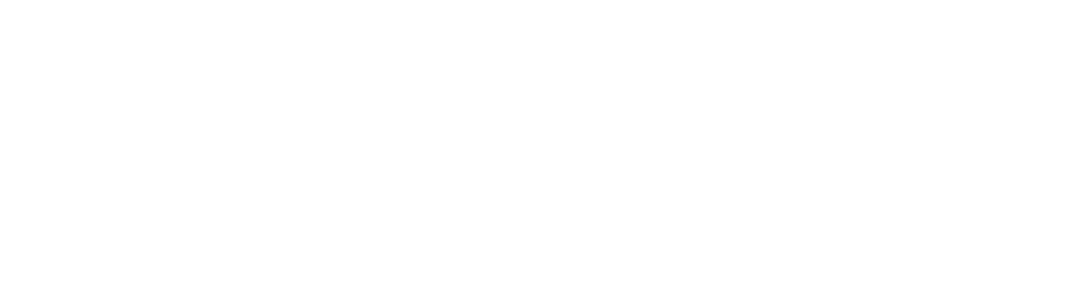
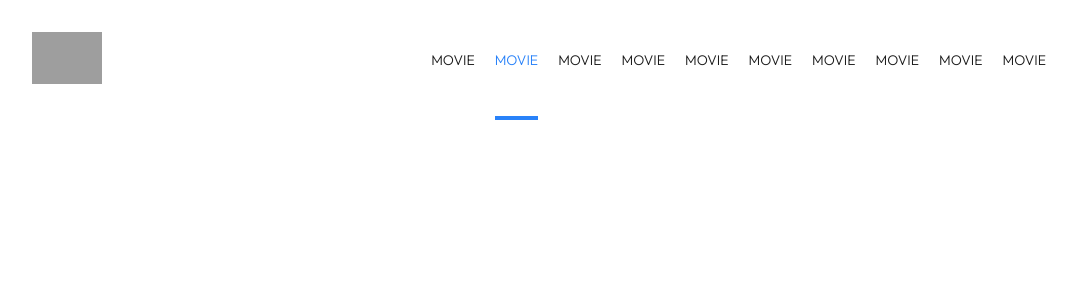
Before and after one commit to SimoneSpirito01/vue-dc-comics, a Vue app: page / in a window 1280 px wide. Shown: the top 300 px of the page, without its empty margins (96-1172 px from the left). Built offline with nearby package versions, Linux system fonts and the light colour scheme; grey boxes are pictures that could not be loaded.

Commit message:
header component

```diff
--- a/src/assets/style/global.scss
+++ b/src/assets/style/global.scss
@@ -11,4 +11,5 @@
 .container {
     width: 80%;
     max-width: 1200px;
+    margin: 0 auto;
 }
--- a/src/assets/style/partials/variables.scss
+++ b/src/assets/style/partials/variables.scss
@@ -0,0 +1,2 @@
+
+$mainColor: #2982f9;
--- a/src/components/Header.vue
+++ b/src/components/Header.vue
@@ -1,6 +1,24 @@
 <template>
   <header>
-
+      <div class="container">
+            <div class="logo">
+                <img src="../assets/img/dc-logo.png" alt="logo">
+            </div>
+            <nav>
+                <ul>
+                    <li><a href="#">Movie</a></li>
+                    <li><a class="active" href="#">Movie</a></li>
+                    <li><a href="#">Movie</a></li>
+                    <li><a href="#">Movie</a></li>
+                    <li><a href="#">Movie</a></li>
+                    <li><a href="#">Movie</a></li>
+                    <li><a href="#">Movie</a></li>
+                    <li><a href="#">Movie</a></li>
+                    <li><a href="#">Movie</a></li>
+                    <li><a href="#">Movie</a></li>
+                </ul>
+            </nav>
+      </div>
   </header>
 </template>
 
@@ -10,6 +28,39 @@
 }
 </script>
 
-<style>
+<style lang="scss" scoped>
+@import url('../assets/style/partials/variables.scss');
+
+.container {
+    height: 120px;
+    display: flex;
+    justify-content: space-between;
+    align-items: center;
+
+    img {
+        width: 70px;
+    }
+
+    ul {
+        font-size: 14px;
+        text-transform: uppercase;
+        list-style: none;
+        display: flex;
+
+        a {
+            display: block;
+            height: 120px;
+            line-height: 120px;
+            color: #1c1c1c;
+            text-decoration: none;
+            margin: 0 10px;
+
+            &.active, &:hover {
+                color: #2982f9;
+                border-bottom: 4px solid #2982f9;
+            }
+        }
+    }
+}
 
 </style>
```
